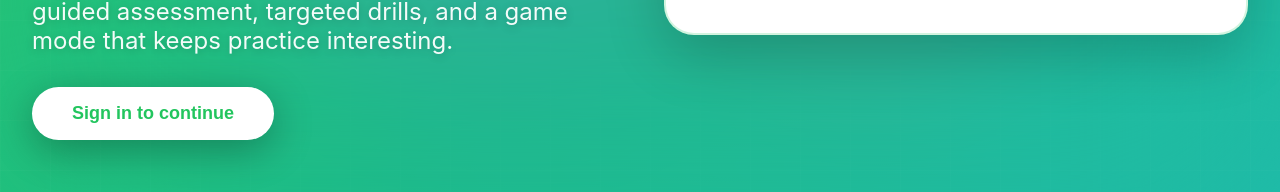
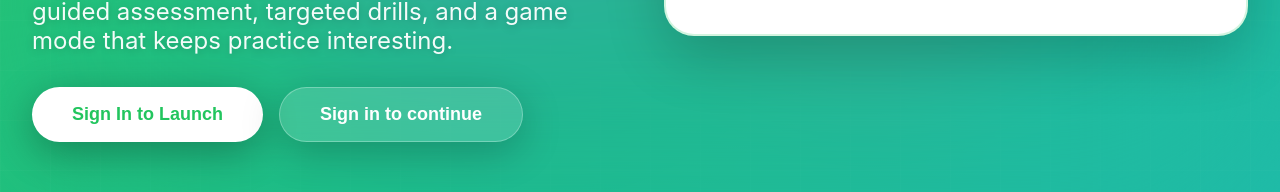
Before and after one commit to sixsmithgames-RPGCombatSimulator/SixsmithGames, a Next.js app: page /apps/mastertyping in a window 1280 px wide. Shown: the part 598-790 px from the top of the page. Built offline with nearby package versions, Linux system fonts and the light colour scheme; no server answers.

Commit message:
second attempt to fix CTA for MasterTyping

```diff
--- a/app/apps/mastertyping/page.tsx
+++ b/app/apps/mastertyping/page.tsx
@@ -6,6 +6,7 @@
 'use client';
 
 import ModernBackground from '@/components/ModernBackground';
+import LaunchAppButton from '@/components/LaunchAppButton';
 import SubscribeButton from '@/components/SubscribeButton';
 import { formatMonthlyPrice, pricingCatalog } from '@/lib/pricingCatalog';
 
@@ -96,10 +97,8 @@ export default function MasterTypingPage() {
                 Improve speed, accuracy, and endurance with guided assessment, targeted drills, and a game mode that keeps practice interesting.
               </p>
               <div style={{display: 'flex', flexWrap: 'wrap', gap: '1rem'}}>
-                <SubscribeButton
-                  planId="mastertyping"
-                  signInLabel="Sign in to continue"
-                  allowAccessRedirect={false}
+                <LaunchAppButton
+                  appSlug="mastertyping"
                   style={{
                     background: 'white',
                     color: '#22c55e',
@@ -114,6 +113,29 @@ export default function MasterTypingPage() {
                     transition: 'all 0.3s ease',
                     maxWidth: '250px',
                     border: 'none',
+                    cursor: 'pointer',
+                  }}
+                >
+                  Open App
+                </LaunchAppButton>
+                <SubscribeButton
+                  planId="mastertyping"
+                  signInLabel="Sign in to continue"
+                  allowAccessRedirect={false}
+                  style={{
+                    background: 'rgba(255, 255, 255, 0.14)',
+                    color: 'white',
+                    padding: '1rem 2.5rem',
+                    borderRadius: '50px',
+                    fontSize: '1.125rem',
+                    fontWeight: '700',
+                    textDecoration: 'none',
+                    display: 'inline-block',
+                    textAlign: 'center',
+                    boxShadow: '0 10px 40px rgba(0,0,0,0.22)',
+                    transition: 'all 0.3s ease',
+                    maxWidth: '250px',
+                    border: '1px solid rgba(255, 255, 255, 0.28)',
                     cursor: 'pointer',
                   }}
                 >
```
